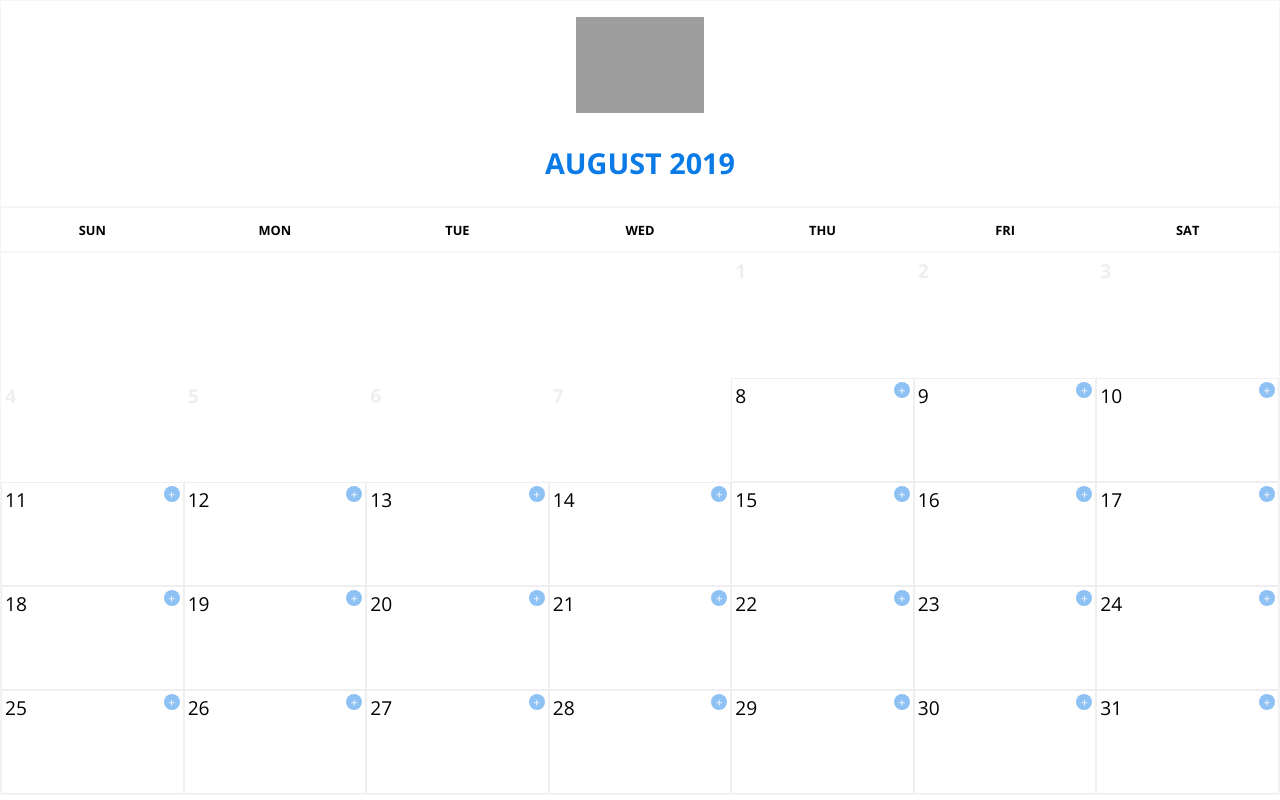
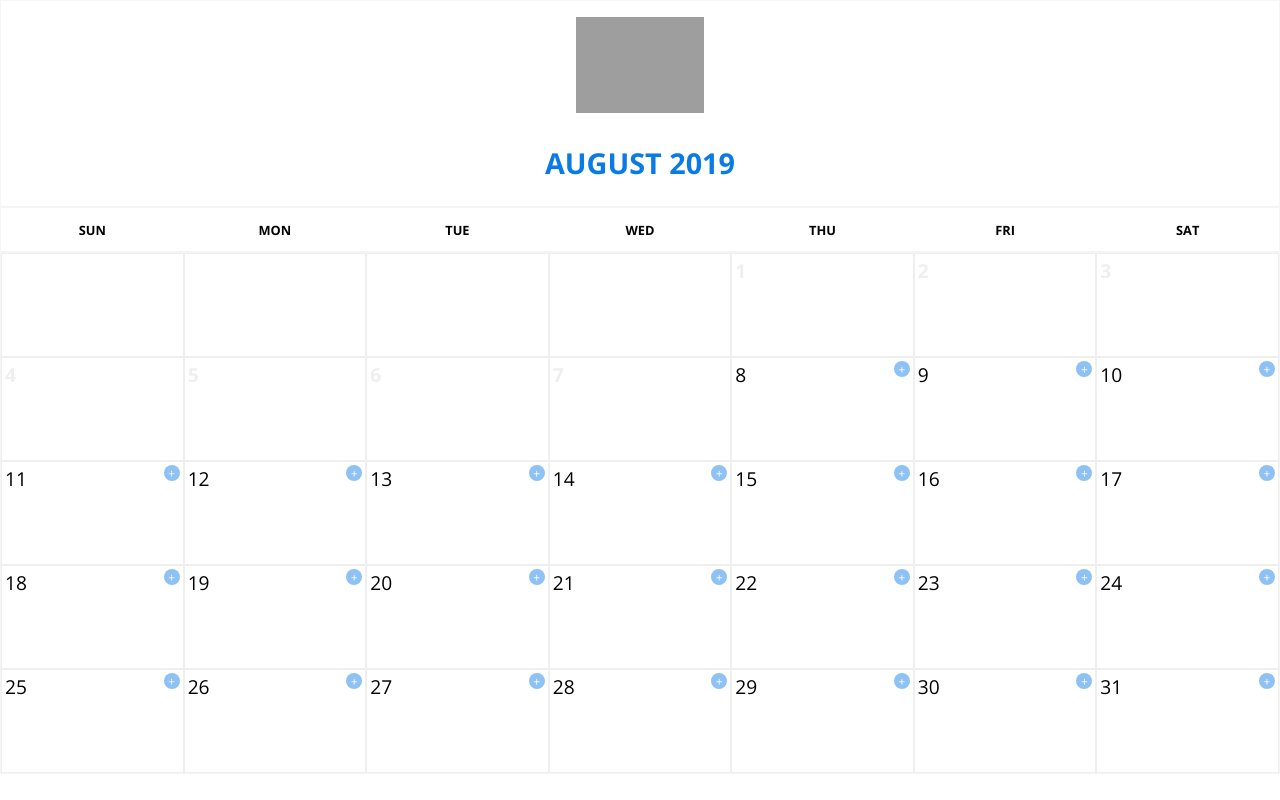
Before and after one commit to isaacmabueno/rt-calendar-app, a React (Create React App) app: page / in a window 1280 px wide. Built offline with nearby package versions, Linux system fonts and the light colour scheme; grey boxes are pictures that could not be loaded.

Commit message:
updating readme and quick stylesheet update

```diff
--- a/src/App.css
+++ b/src/App.css
@@ -95,7 +95,7 @@ body {
 }
 
 .day-cell:nth-child(-n+4) {
-  font-size: 0;
+  color: #fff;
 }
 
 .edit-events {
@@ -156,6 +156,7 @@ select {
   border-color: transparent;
   height: 6rem;
   padding: 3px;
+  border-color: #efefef;
 }
 
 .date-cell {
```
Also changed, not shown: 1 other file (tests, documents, lock files or other folders).
